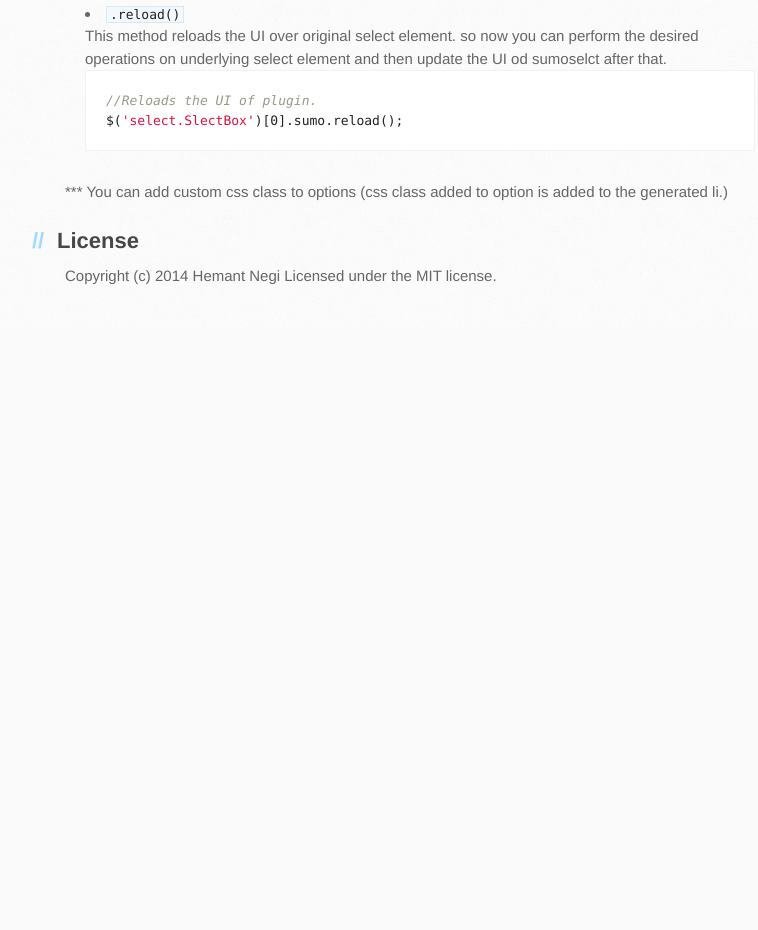
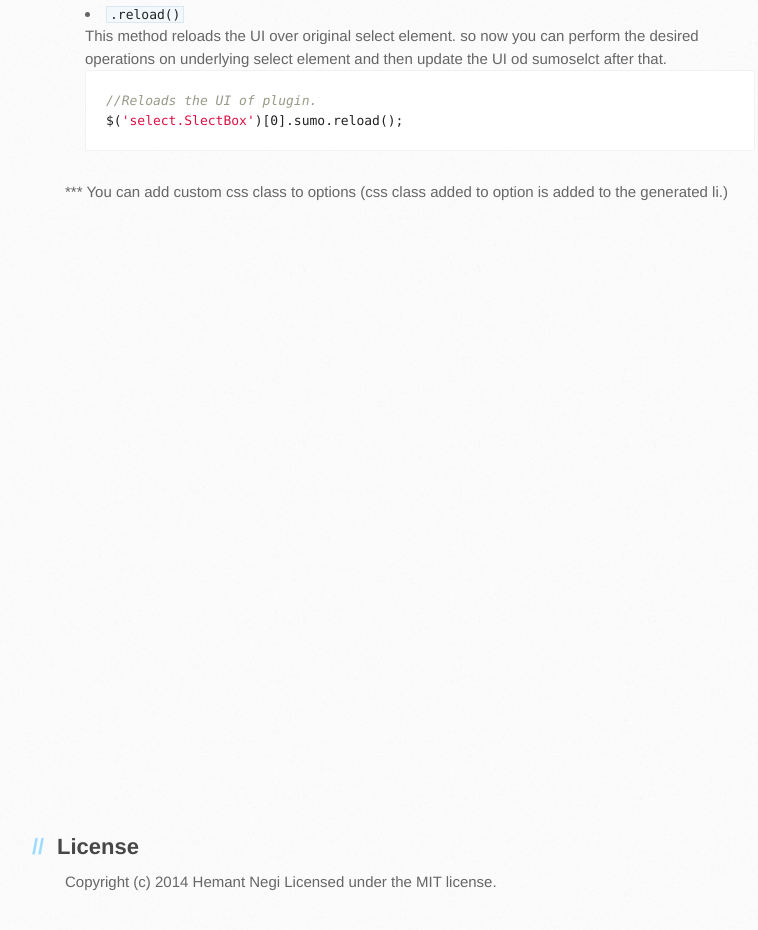
Before and after one commit to HemantNegi/jquery.sumoselect, a plain HTML site: page index.html in a window 1280 px wide. Shown: the part 6706-7636 px from the top of the page, without its empty margins (105-863 px from the left). Before the commit the page ends 7036 px from the top, so only its background shows below. Drawn offline with Linux system fonts and the light colour scheme.

Commit message:
Update index.html

```diff
--- a/index.html
+++ b/index.html
@@ -532,14 +532,13 @@ $</span><span class="p">(</span><span class="nb">document</span><span class="p">
 <p>*** You can add custom css class to options (css class added to option is added to the generated li.)</p>
 
 <script async src="//pagead2.googlesyndication.com/pagead/js/adsbygoogle.js"></script>
-<!-- comments above ad -->
+<!-- rajatbig -->
 <ins class="adsbygoogle"
-     style="display:block"
-     data-ad-client="ca-pub-5563919384579550"
-     data-ad-slot="5496671020"
-     data-ad-format="auto"></ins>
+     style="display:inline-block;width:300px;height:600px"
+     data-ad-client="ca-pub-7073479284913556"
+     data-ad-slot="8305242621"></ins>
 <script>
-    (adsbygoogle = window.adsbygoogle || []).push({});
+(adsbygoogle = window.adsbygoogle || []).push({});
 </script>
 
 <h2>
```
